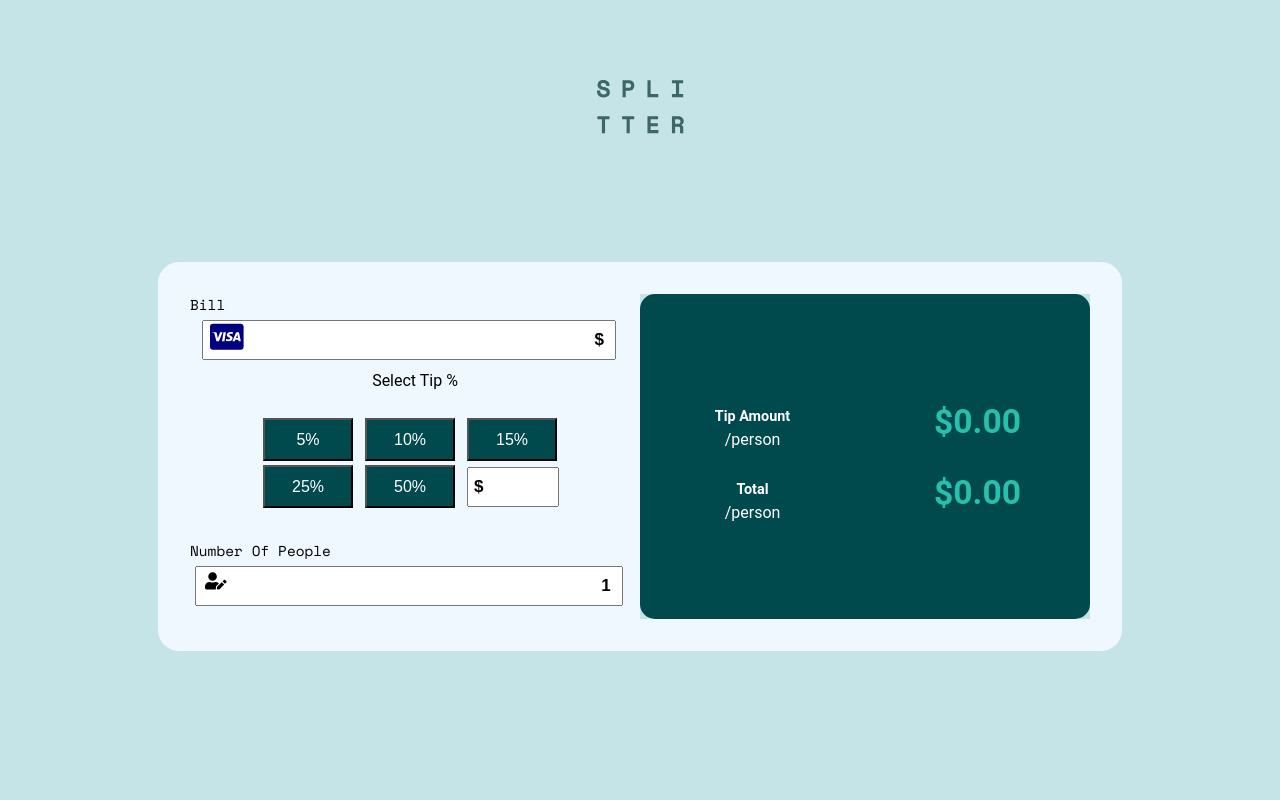
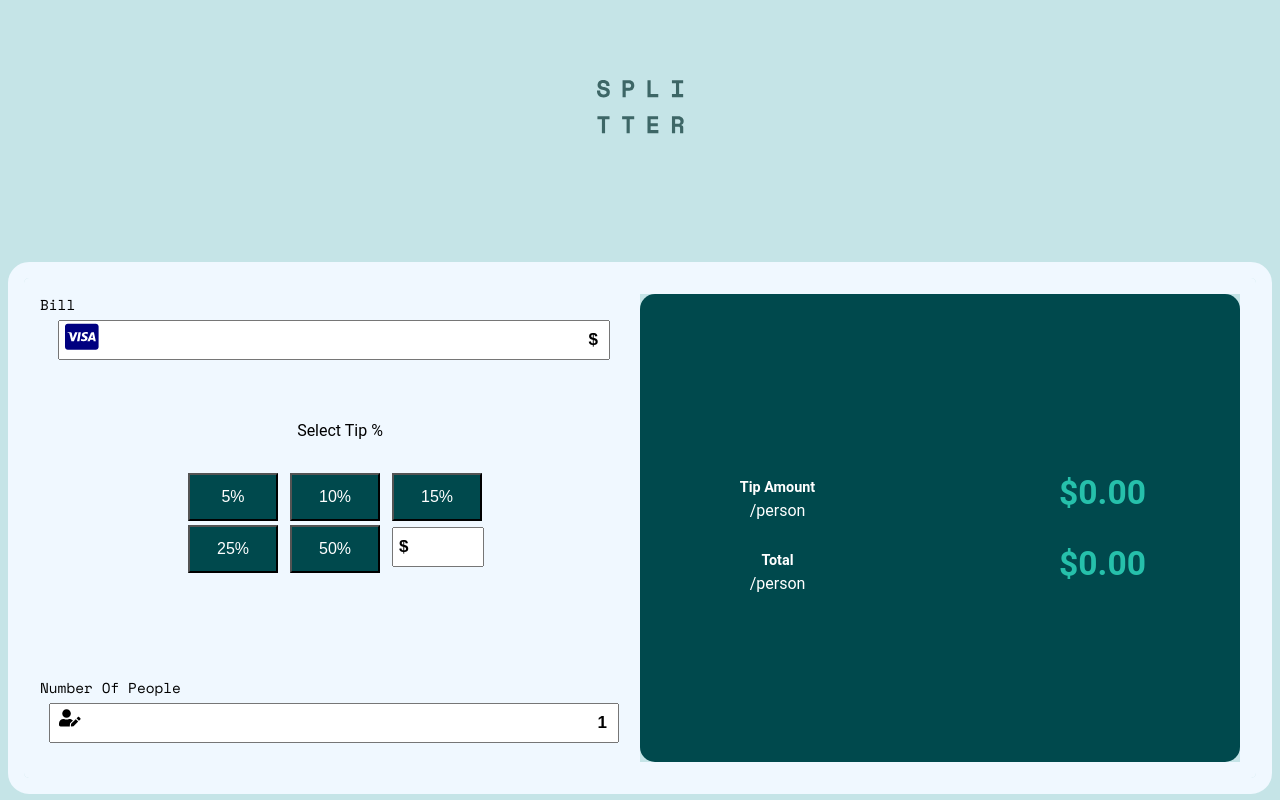
Before and after one commit to chriskavanagh/tipcalc, a React (Create React App) app: page / in a window 1280 px wide. Built offline with nearby package versions, Linux system fonts and the light colour scheme.

Commit message:
refactor grid TipButton

```diff
--- a/src/components/TipButtons.js
+++ b/src/components/TipButtons.js
@@ -11,8 +11,7 @@ export default function TipButtons({
   billHandler,
   handlePeople,
 }) {
-  //const [isActive, setIsActive] = useState(false);
-  console.log(typeof bill);
+  //const [isActive, setIsActive] = useState(false)
 
   return (
     <>
@@ -58,6 +57,7 @@ export default function TipButtons({
             />
           </div>
         </div>
+
         <div className="people__wrapper">
           <label htmlFor="people">Number Of People</label>
           <div className="icon">
--- a/src/styles/Display.css
+++ b/src/styles/Display.css
@@ -2,10 +2,11 @@
   background-color: var(--very-dark-cyan);
   display: grid;
   grid-template-columns: 1fr 1fr;
-  grid-template-rows: auto;
   align-items: center;
-  min-height: 325px;
+  min-height: 100%;
+  min-width: 100%;
   border-radius: 15px;
+  column-gap: 50px;
 }
 .tip-container {
   color: var(--white);
--- a/src/styles/Frame.css
+++ b/src/styles/Frame.css
@@ -1,10 +1,11 @@
 .frame-wrapper {
   display: grid;
-  grid-template-columns: 450px 450px;
+  grid-template-columns: 600px 600px;
   margin-top: 6rem;
   margin-left: auto;
   margin-right: auto;
   border: 16px solid aliceblue;
   outline: 16px solid aliceblue;
   border-radius: 5px;
+  height: 500px;
 }
--- a/src/styles/TipButtons.css
+++ b/src/styles/TipButtons.css
@@ -3,7 +3,7 @@
   height: 100%;
   background-color: aliceblue;
   display: grid;
-  grid-template-rows: 40px 20px 90px 50px;
+  grid-template-rows: 90px 25px 100px 40px 70px;
   row-gap: 2rem;
 }
 
@@ -14,6 +14,7 @@
   gap: 4px 2px;
   justify-content: center;
 }
+
 button {
   background-color: var(--very-dark-cyan);
   color: white;
@@ -37,7 +38,6 @@ input {
   font-weight: bold;
   padding-left: 5px;
   margin-right: 12px;
-  outline: none;
 }
 .custom {
   text-align: start;
@@ -58,16 +58,16 @@ label:first-child {
 input.people__input {
   width: 95%;
   height: 40px;
-  outline: none;
   text-align: end;
 }
 .icon {
   position: absolute;
   top: 30px;
-  left: 15px;
+  left: 19px;
 }
 .people__wrapper {
   position: relative;
+  grid-row-start: 5;
 }
 .bill__wrapper {
   position: relative;
@@ -75,7 +75,7 @@ input.people__input {
 .icon__bill {
   position: absolute;
   top: 26px;
-  left: 20px;
+  left: 25px;
 }
 div.input-wrapper {
   position: relative;
```
